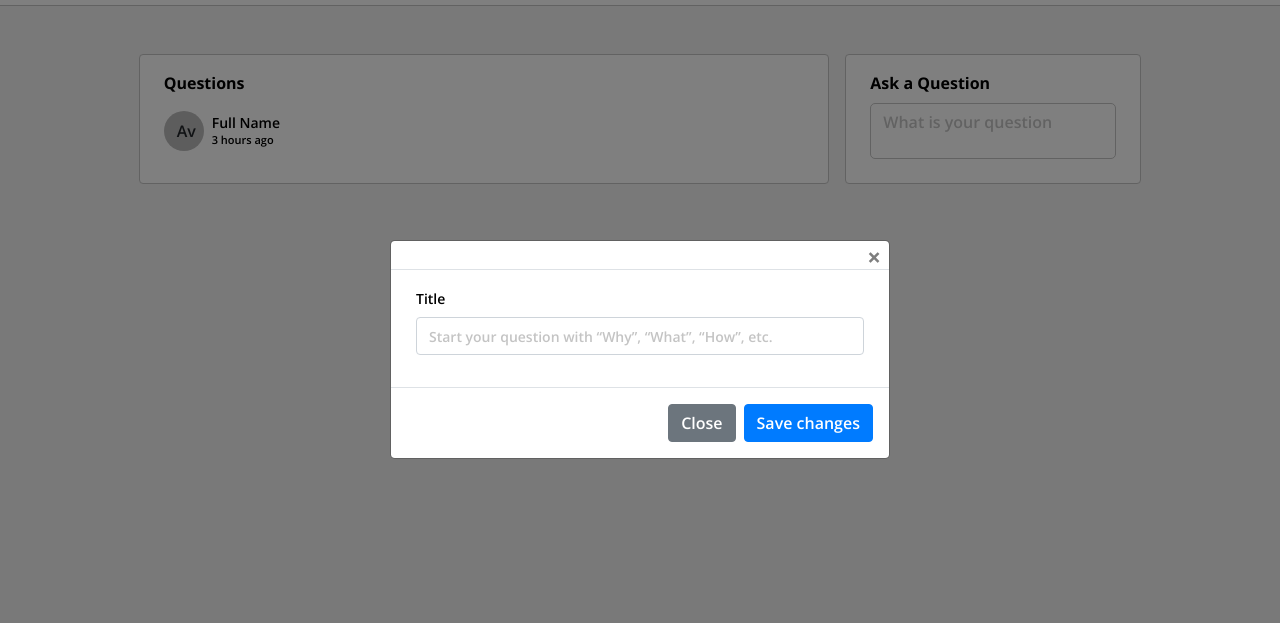
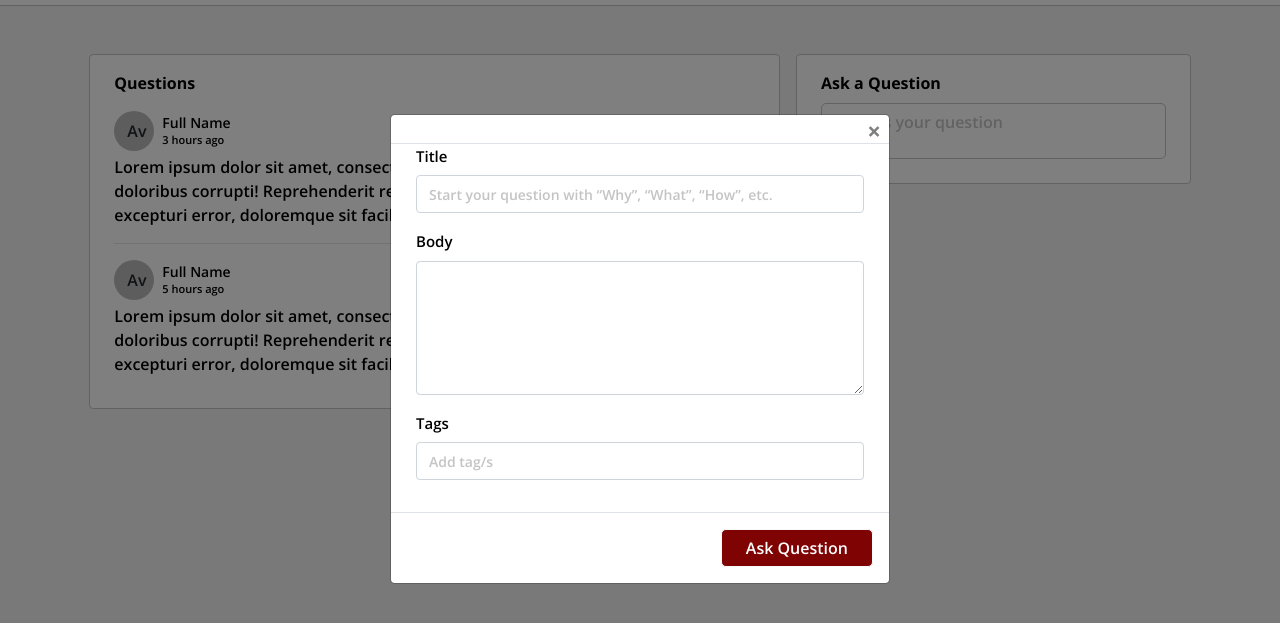
Before and after one commit to Gansukii/IskoLearning, a website: page public/forum.html in a window 1280 px wide. Both pictures are taken after a click on the button "What is your question". Shown: the part 51-674 px from the top of the page. Drawn offline with nearby package versions, Linux system fonts and the light colour scheme; some packages are replaced by stand-ins of ours; no server answers.

Commit message:
forum frontend done

```diff
--- a/public/forum.html
+++ b/public/forum.html
@@ -87,20 +87,31 @@
                             </div>
                         </div>
                     </div>
+                    <div class="row mt-1">Lorem ipsum dolor sit amet, consectetur adipisicing elit. Magnam laboriosam doloribus corrupti! Reprehenderit repudiandae quisquam asperiores eos sunt sed excepturi error, doloremque sit facilis ipsa, earum iusto nesciunt non aliquid.</div>
                 </div>
+                <hr>
+                <div class="col-12 my-3">
+                    <div class="row d-flex align-items-center">
+                        <button class="btn avatar" id="avatar">Av</button>
+                        <div class="col mx-2">
+                            <div class="row questionName">
+                                Full Name
+                            </div>
+                            <div class="row questionTime">
+                                5 hours ago
+                            </div>
+                        </div>
+                    </div>
+                    <div class="row mt-1">Lorem ipsum dolor sit amet, consectetur adipisicing elit. Magnam laboriosam doloribus corrupti! Reprehenderit repudiandae quisquam asperiores eos sunt sed excepturi error, doloremque sit facilis ipsa, earum iusto nesciunt non aliquid.</div>
+                </div>
+
 
             </div>
 
-            <div class="col-12 col-md-3 mx-2 px-4 py-3 rounded paper">
+            <div class="col-12 col-md-4 mx-2 px-4 py-3 rounded paper askQuestionPaper">
                 <div class="col-12  p-0 txtPaper"> Ask a Question</div>
                 <div class="col-12 my-2 p-0">
-                    <!--
-                    <form action="" >
-                        <div class="form-group">
-                            <textarea class="form-control" placeholder="What is your question?" rows="3"></textarea>
-                        </div>
-                    </form>
--->
+
                     <button class="btn btn-block pb-4 btnAsk" data-toggle="modal" data-target="#askQuestion">What is your question</button>
 
                 </div>
@@ -112,23 +123,28 @@
                                     <span aria-hidden="true">&times;</span>
                                 </button>
                             </div>
-                            <div class="modal-body">
+                            <div class="modal-body pt-0">
                                 <div class="row px-sm-4 px-2">
                                     <form action="" class="w-100">
                                         <div class="form-group">
                                             <label for="questionTitle" class="txtModal">Title</label>
                                             <input type="text" class="form-control" id="questionTitle" placeholder="Start your question with “Why”, “What”, “How”, etc.">
-
                                         </div>
 
-
+                                        <div class="form-group">
+                                            <label for="questionBody" class="txtModal">Body</label>
+                                            <textarea class="form-control" id="questionBody" rows="5"></textarea>
+                                        </div>
+                                        <div class="form-group">
+                                            <label for="questionTags" class="txtModal">Tags</label>
+                                            <input type="text" class="form-control" id="questionTags" placeholder="Add tag/s">
+                                        </div>
                                     </form>
 
                                 </div>
                             </div>
                             <div class="modal-footer">
-                                <button type="button" class="btn btn-secondary" data-dismiss="modal">Close</button>
-                                <button type="button" class="btn btn-primary">Save changes</button>
+                                <button type="button" class="btn btn-light px-2 px-sm-4 btnPostAsk">Ask Question</button>
                             </div>
                         </div>
                     </div>
--- a/public/src/css/forum.css
+++ b/public/src/css/forum.css
@@ -18,7 +18,9 @@
     font-weight: 600;
     font-size: 11px;
 }
-
+.askQuestionPaper{
+    max-height: 130px;
+}
 .btnAsk {
     font-size: 16px;
     color: #C4C4C4;
@@ -29,11 +31,18 @@
 
 .txtModal {
     font-weight: 600;
-    font-size: 14px;
+    font-size: 15px;
 }
 
-#questionTitle::placeholder {
+#questionTitle::placeholder,
+#questionTags::placeholder {
     font-weight: 600;
     font-size: 14px;
     color: #C4C4C4;
 }
+
+.btnPostAsk {
+    background-color: #7F0303;
+    border-radius: 5px;
+    color: #ffffff;
+}
```
Lines whose indentation alone changed are shown as unchanged.
